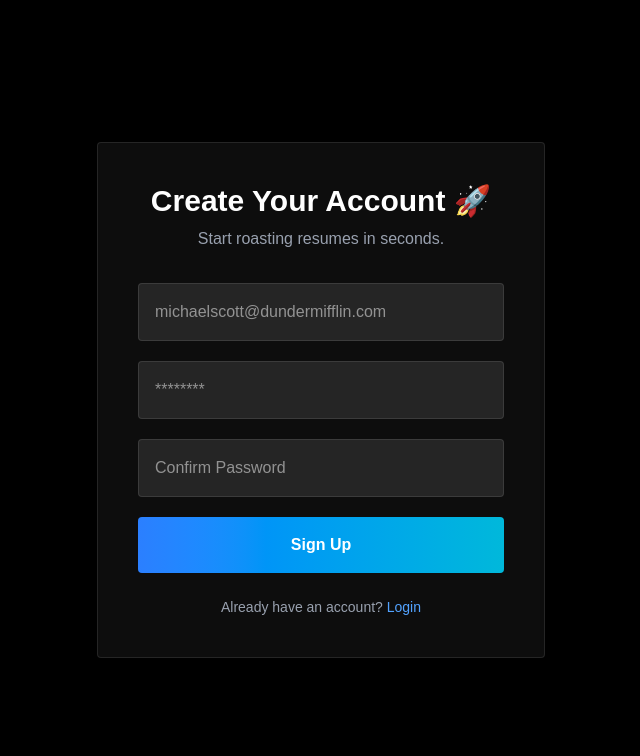
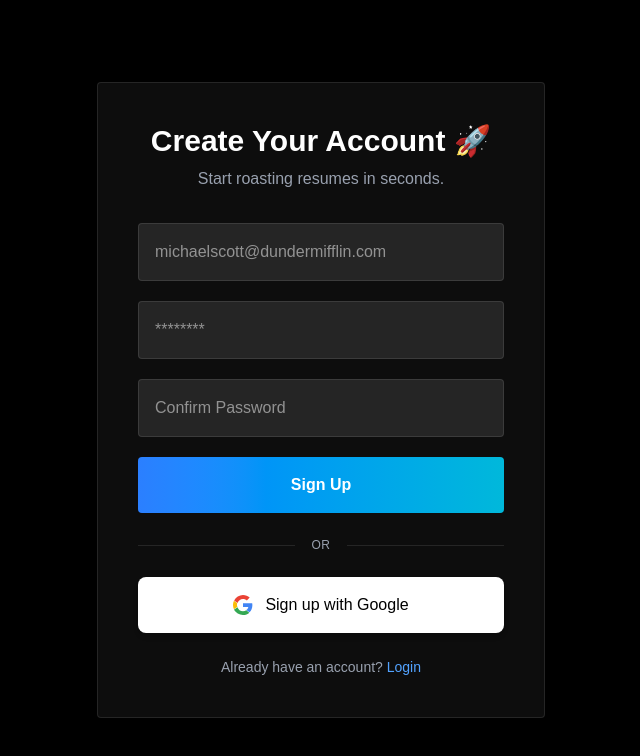
Before and after one commit to subhani-syed/ResumeRoast, a Next.js app in the folder frontend/: page /register in a window 1280 px wide. Shown: the top 756 px of the page, without its empty margins (319-959 px from the left). Built offline with nearby package versions, Linux system fonts and the light colour scheme; no server answers.

Commit message:
feat: add google login UI and callback redirect page

```diff
--- a/frontend/src/app/(protected)/home/page.js
+++ b/frontend/src/app/(protected)/home/page.js
@@ -3,6 +3,7 @@
 import { config } from "@/lib/config";
 import Image from "next/image";
 import Link from "next/link";
+import { toast } from "sonner";
 
 import { useEffect, useState } from "react";
 
@@ -12,6 +13,17 @@ export default function HomePage() {
   const [resumes, setResumes] = useState([]);
   const [loading, setLoading] = useState(true);
   const [error, setError] = useState(null);
+
+  useEffect(() => {
+    const params = new URLSearchParams(globalThis.location.search);
+    if (params.get("welcome") === "true") {
+      globalThis.history.replaceState({}, "", "/home");
+      setTimeout(() => {
+        toast.success("Welcome back. Ready to roast? 🔥");
+      }, 100);
+    }
+  }, []);
+
   useEffect(() => {
     const fetchResumes = async () => {
       try {
--- /dev/null
+++ b/frontend/src/app/(public)/auth/google/callback/page.js
@@ -0,0 +1,33 @@
+"use client";
+
+import { useEffect } from "react";
+import { useRouter } from "next/navigation";
+
+export default function GoogleCallback() {
+  const router = useRouter();
+
+  useEffect(() => {
+    const validateSession = async () => {
+      try {
+        const res = await fetch(
+          `${process.env.NEXT_PUBLIC_API_URL}/me`,
+          {
+            credentials: "include",
+          }
+        );
+
+        if (res.ok) {
+          router.replace("/home?welcome=true");
+        } else {
+          router.replace("/login?error=auth_failed");
+        }
+      } catch {
+        router.replace("/login?error=server_error");
+      }
+    };
+
+    validateSession();
+  }, [router]);
+
+  return <p>Logging you in...</p>;
+}
--- a/frontend/src/app/(public)/login/page.js
+++ b/frontend/src/app/(public)/login/page.js
@@ -49,10 +49,12 @@ export default function LoginPage() {
       setLoading(false);
     }
   };
+  const handleGoogleLogin = () => {
+    globalThis.location.href = `${API_BASE}/auth/google/login`;
+  };
 
   return (
     <main className="min-h-screen bg-black text-white flex items-center justify-center px-6 relative">
-
       <div className="absolute inset-0 -z-10 bg-linear-to-br from-blue-600/20 to-cyan-500/20 blur-3xl" />
 
       <div className="w-full max-w-md bg-white/5 backdrop-blur-xl border border-white/10 rounded p-10 shadow-2xl">
@@ -89,6 +91,47 @@ export default function LoginPage() {
           </button>
         </form>
 
+        <div className="flex items-center my-6">
+          <div className="flex-1 h-px bg-white/10" />
+          <span className="px-4 text-xs text-gray-400 uppercase tracking-wider">
+            or
+          </span>
+          <div className="flex-1 h-px bg-white/10" />
+        </div>
+
+        <button
+          onClick={handleGoogleLogin}
+          className="w-full flex items-center justify-center gap-3 py-4 rounded-lg
+                    bg-white text-black font-medium
+                    hover:bg-gray-100 active:scale-[0.99]
+                    transition-all duration-200 shadow-md"
+        >
+          <svg
+            width="20"
+            height="20"
+            viewBox="0 0 48 48"
+            xmlns="http://www.w3.org/2000/svg"
+          >
+            <path
+              fill="#EA4335"
+              d="M24 9.5c3.54 0 6.71 1.22 9.21 3.6l6.85-6.85C35.68 2.44 30.2 0 24 0 14.82 0 6.88 5.28 2.76 12.96l7.98 6.2C12.58 13.5 17.86 9.5 24 9.5z"
+            />
+            <path
+              fill="#4285F4"
+              d="M46.5 24.5c0-1.63-.15-3.2-.42-4.7H24v9h12.7c-.55 2.96-2.24 5.46-4.77 7.13l7.4 5.75C43.98 37.5 46.5 31.5 46.5 24.5z"
+            />
+            <path
+              fill="#FBBC05"
+              d="M10.74 28.16A14.47 14.47 0 019.5 24c0-1.45.25-2.85.7-4.16l-7.98-6.2A23.92 23.92 0 000 24c0 3.84.92 7.46 2.22 10.36l8.52-6.2z"
+            />
+            <path
+              fill="#34A853"
+              d="M24 48c6.2 0 11.4-2.05 15.2-5.56l-7.4-5.75c-2.05 1.38-4.67 2.2-7.8 2.2-6.14 0-11.42-4-13.26-9.66l-8.52 6.2C6.88 42.72 14.82 48 24 48z"
+            />
+          </svg>
+          <span>Continue with Google</span>
+        </button>
+
         <p className="text-gray-400 text-sm text-center mt-6">
           Don&apos;t have an account?{" "}
           <Link href="/register" className="text-blue-400 hover:underline">
--- a/frontend/src/app/(public)/register/page.js
+++ b/frontend/src/app/(public)/register/page.js
@@ -50,10 +50,12 @@ export default function SignupPage() {
       setLoading(false);
     }
   };
+  const handleGoogleRegister = () => {
+    globalThis.location.href = `${API_BASE}/auth/google/login`;
+  };
 
   return (
     <main className="min-h-screen bg-black text-white flex items-center justify-center px-6 relative">
-
       <div className="absolute inset-0 -z-10 bg-linear-to-br from-blue-600/20  to-cyan-500/20 blur-3xl" />
 
       <div className="w-full max-w-md bg-white/5 backdrop-blur-xl border border-white/10 rounded p-10 shadow-2xl">
@@ -65,7 +67,6 @@ export default function SignupPage() {
         </p>
 
         <form onSubmit={handleSubmit} className="space-y-5">
-
           <input
             type="email"
             required
@@ -102,6 +103,47 @@ export default function SignupPage() {
           </button>
         </form>
 
+        <div className="flex items-center my-6">
+          <div className="flex-1 h-px bg-white/10" />
+          <span className="px-4 text-xs text-gray-400 uppercase tracking-wider">
+            or
+          </span>
+          <div className="flex-1 h-px bg-white/10" />
+        </div>
+
+        <button
+          onClick={handleGoogleRegister}
+          className="w-full flex items-center justify-center gap-3 py-4 rounded-lg
+                   bg-white text-black font-medium
+                   hover:bg-gray-100 active:scale-[0.99]
+                   transition-all duration-200 shadow-md"
+        >
+          <svg
+            width="20"
+            height="20"
+            viewBox="0 0 48 48"
+            xmlns="http://www.w3.org/2000/svg"
+          >
+            <path
+              fill="#EA4335"
+              d="M24 9.5c3.54 0 6.71 1.22 9.21 3.6l6.85-6.85C35.68 2.44 30.2 0 24 0 14.82 0 6.88 5.28 2.76 12.96l7.98 6.2C12.58 13.5 17.86 9.5 24 9.5z"
+            />
+            <path
+              fill="#4285F4"
+              d="M46.5 24.5c0-1.63-.15-3.2-.42-4.7H24v9h12.7c-.55 2.96-2.24 5.46-4.77 7.13l7.4 5.75C43.98 37.5 46.5 31.5 46.5 24.5z"
+            />
+            <path
+              fill="#FBBC05"
+              d="M10.74 28.16A14.47 14.47 0 019.5 24c0-1.45.25-2.85.7-4.16l-7.98-6.2A23.92 23.92 0 000 24c0 3.84.92 7.46 2.22 10.36l8.52-6.2z"
+            />
+            <path
+              fill="#34A853"
+              d="M24 48c6.2 0 11.4-2.05 15.2-5.56l-7.4-5.75c-2.05 1.38-4.67 2.2-7.8 2.2-6.14 0-11.42-4-13.26-9.66l-8.52 6.2C6.88 42.72 14.82 48 24 48z"
+            />
+          </svg>
+          <span>Sign up with Google</span>
+        </button>
+
         <p className="text-gray-400 text-sm text-center mt-6">
           Already have an account?{" "}
           <Link href="/login" className="text-blue-400 hover:underline">
```
